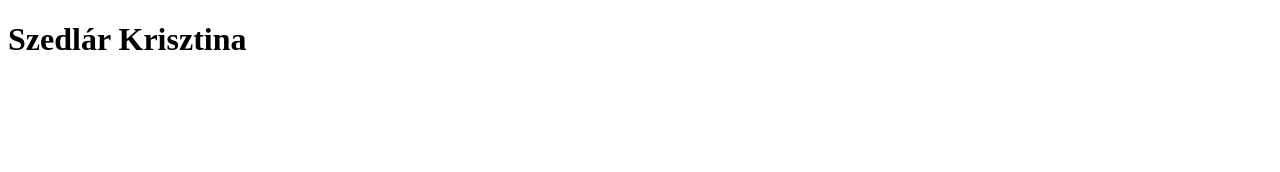
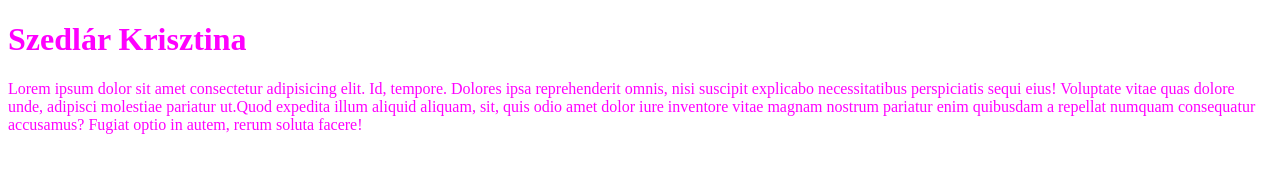
Before and after one commit to Klittina/gitproba, a plain HTML site: page index.html in a window 1280 px wide. Drawn offline with Linux system fonts and the light colour scheme.

Commit message:
kettő darab lorem ipsum, meg egy css

```diff
--- a/index.html
+++ b/index.html
@@ -4,9 +4,10 @@
     <meta charset="UTF-8">
     <meta name="viewport" content="width=device-width, initial-scale=1.0">
     <title>Szedlár Krisztina</title>
+    <link rel="stylesheet" href="stilus.css">
 </head>
 <body>
     <h1>Szedlár Krisztina</h1>
-
+    <p>Lorem ipsum dolor sit amet consectetur adipisicing elit. Id, tempore. Dolores ipsa reprehenderit omnis, nisi suscipit explicabo necessitatibus perspiciatis sequi eius! Voluptate vitae quas dolore unde, adipisci molestiae pariatur ut.Quod expedita illum aliquid aliquam, sit, quis odio amet dolor iure inventore vitae magnam nostrum pariatur enim quibusdam a repellat numquam consequatur accusamus? Fugiat optio in autem, rerum soluta facere!</p>
 </body>
 </html>
--- /dev/null
+++ b/stilus.css
@@ -0,0 +1,3 @@
+body {
+    color: magenta;
+}
```
